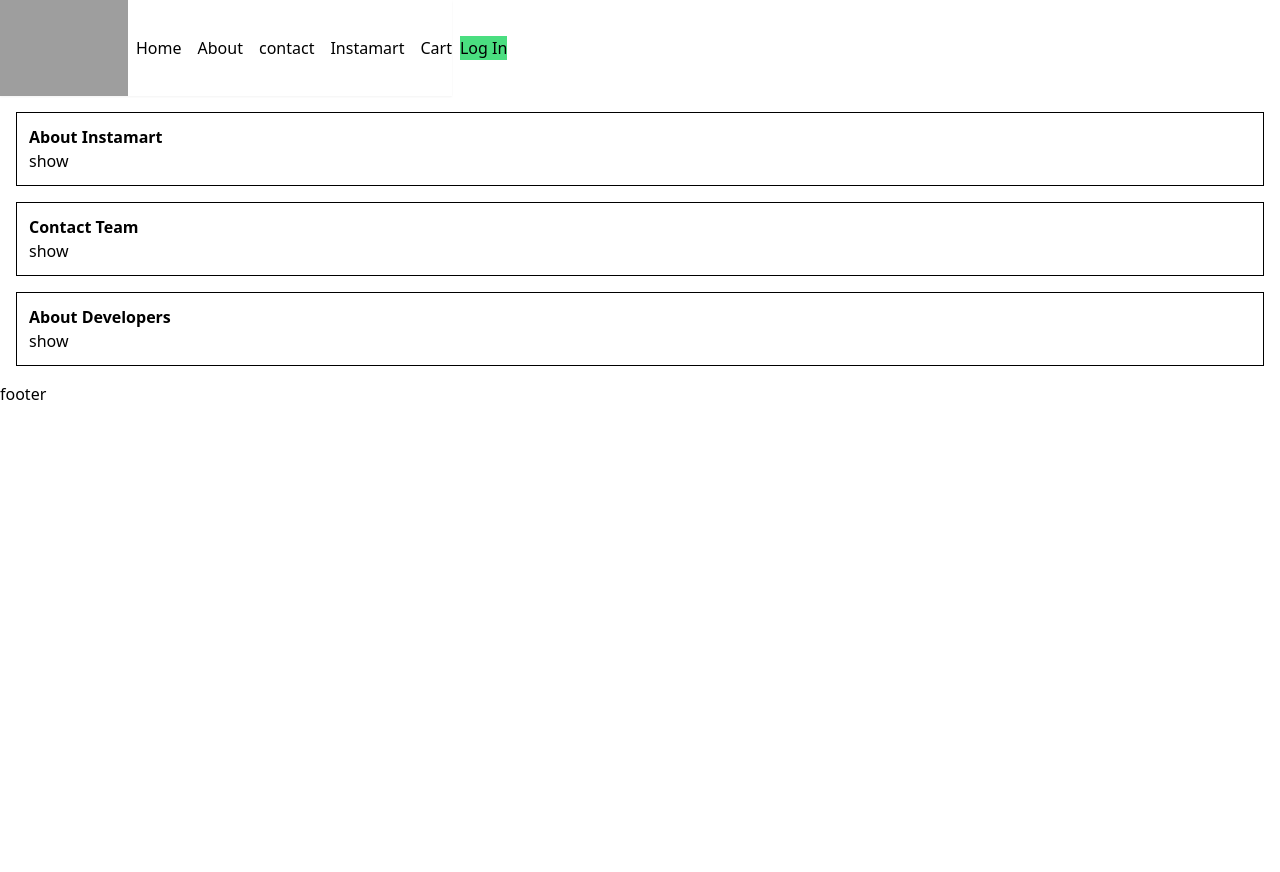
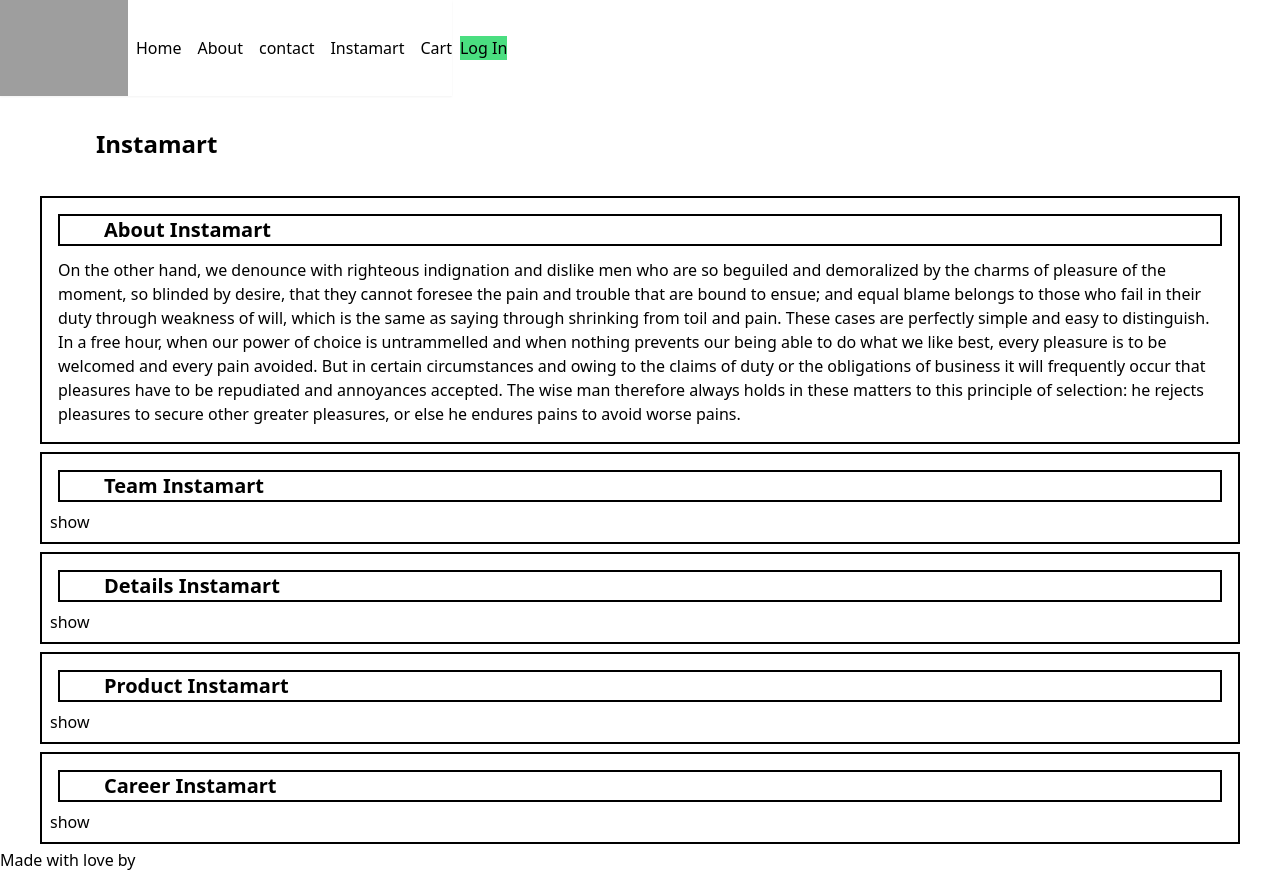
Before and after one commit to sachinkuma1/food-project-react, a React (Vite) app: page /Instamart in a window 1280 px wide. Before the commit the page ends 800 px from the top, so only its background shows below. Built offline with nearby package versions, Linux system fonts and the light colour scheme; grey boxes are pictures that could not be loaded.

Commit message:
collapsble accordian

```diff
--- a/src/Footer.js
+++ b/src/Footer.js
@@ -1,5 +1,9 @@
+
+
 const Footer=function (){
-    return   <h3>footer</h3>
+
+
+    return   <h3>Made with love by  </h3>
 
   }
 
--- a/src/Instamart.js
+++ b/src/Instamart.js
@@ -1,46 +1,101 @@
-import { useState } from "react"
+import { useState } from "react";
 
-const Accordian=({text})=>{
-    const [isvisible, setisvisible]=useState(false);
-    return (
+const Section = ({ title, discription, isVisible, setIsVisible }) => {
+  return (
+    <div className=" mx-10 m-1 p-2 border-2 border-black">
+      <h2 className=" text-xl border-2 font-semibold px-11 m-2 border-black">{title}</h2>
+      {
+        ( !isVisible)?<button onClick={setIsVisible}>show</button>:<p></p>
+      }
+      {isVisible && <p className=" m-1 p-1 ">{discription}</p>}
+    </div>
+  );
+};
 
-       <div >
-       { (!isvisible)?
-        <button onClick={()=>{
-            setisvisible(true)
-        }}>show</button>:
-        <button onClick={()=>{
-            setisvisible(false)
-        }}>hide</button>
-       }
+const Instamart = () => {
+  const [sectionConfig, setSectionConfig] = useState({
+    showAbout: true,
+    showTeam: false,
+    showDetails: false,
+    showProduct: false,
+    showCareer: false,
+  });
 
-         {(isvisible)&&<p className="bg-slate-50">{text}</p>}
-
-       </div>
-    )
-}
-
-
-
-
-const Instamart=()=>{
-    return (
-        <div>
-            <section  className="border border-black m-4 p-3">
-                <h1 className="font-bold">About Instamart </h1>
-                <Accordian text={"On the other hand, we denounce with righteous indignation and dislike men who are so beguiled and demoralized by the charms of pleasure of the moment, so blinded by desire, that they cannot foresee the pain and trouble that are bound to ensue; and equal blame belongs to those who fail in their duty through weakness of will, which is the same as saying through shrinking from toil and pain. These cases are perfectly simple and easy to distinguish. In a free hour, when our power of choice is untrammelled and when nothing prevents our being able to do what we like best, every pleasure is to be welcomed and every pain avoided. But in certain circumstances and owing to the claims of duty or the obligations of business it will frequently occur that pleasures have to be repudiated and annoyances accepted. The wise man therefore always holds in these matters to this principle of selection: he rejects pleasures to secure other greater pleasures, or else he endures pains to avoid worse pains."} />
-            </section>
-            <section  className="border border-black m-4 p-3">
-                <h1 className="font-bold">Contact Team </h1>
-                <Accordian text={"On the other hand, we denounce with righteous indignation and dislike men who are so beguiled and demoralized by the charms of pleasure of the moment, so blinded by desire, that they cannot foresee the pain and trouble that are bound to ensue; and equal blame belongs to those who fail in their duty through weakness of will, which is the same as saying through shrinking from toil and pain. These cases are perfectly simple and easy to distinguish. In a free hour, when our power of choice is untrammelled and when nothing prevents our being able to do what we like best, every pleasure is to be welcomed and every pain avoided. But in certain circumstances and owing to the claims of duty or the obligations of business it will frequently occur that pleasures have to be repudiated and annoyances accepted. The wise man therefore always holds in these matters to this principle of selection: he rejects pleasures to secure other greater pleasures, or else he endures pains to avoid worse pains."} />
-            </section>
-            <section  className="border border-black m-4 p-3">
-                <h1 className="font-bold">About Developers </h1>
-                <Accordian text={"On the other hand, we denounce with righteous indignation and dislike men who are so beguiled and demoralized by the charms of pleasure of the moment, so blinded by desire, that they cannot foresee the pain and trouble that are bound to ensue; and equal blame belongs to those who fail in their duty through weakness of will, which is the same as saying through shrinking from toil and pain. These cases are perfectly simple and easy to distinguish. In a free hour, when our power of choice is untrammelled and when nothing prevents our being able to do what we like best, every pleasure is to be welcomed and every pain avoided. But in certain circumstances and owing to the claims of duty or the obligations of business it will frequently occur that pleasures have to be repudiated and annoyances accepted. The wise man therefore always holds in these matters to this principle of selection: he rejects pleasures to secure other greater pleasures, or else he endures pains to avoid worse pains."} />
-            </section>
-        </div>
-
-    )
-}
+  return (
+    <div className=" flex flex-col ">
+      <h1 className=" m-8 px-16 text-2xl font-semibold">Instamart</h1>
+      <Section
+        title="About Instamart"
+        isVisible={sectionConfig.showAbout}
+        setIsVisible={() => {
+          setSectionConfig({
+            showAbout: true,
+            showTeam: false,
+            showDetails: false,
+            showProduct: false,
+            showCareer: false,
+          });
+        }}
+        discription="On the other hand, we denounce with righteous indignation and dislike men who are so beguiled and demoralized by the charms of pleasure of the moment, so blinded by desire, that they cannot foresee the pain and trouble that are bound to ensue; and equal blame belongs to those who fail in their duty through weakness of will, which is the same as saying through shrinking from toil and pain. These cases are perfectly simple and easy to distinguish. In a free hour, when our power of choice is untrammelled and when nothing prevents our being able to do what we like best, every pleasure is to be welcomed and every pain avoided. But in certain circumstances and owing to the claims of duty or the obligations of business it will frequently occur that pleasures have to be repudiated and annoyances accepted. The wise man therefore always holds in these matters to this principle of selection: he rejects pleasures to secure other greater pleasures, or else he endures pains to avoid worse pains."
+      />
+      <Section
+        title="Team Instamart"
+        isVisible={sectionConfig.showTeam}
+        setIsVisible={() => {
+          setSectionConfig({
+            showAbout: false,
+            showTeam: true,
+            showDetails: false,
+            showProduct: false,
+            showCareer: false,
+          });
+        }}
+        discription="On the other hand, we denounce with righteous indignation and dislike men who are so beguiled and demoralized by the charms of pleasure of the moment, so blinded by desire, that they cannot foresee the pain and trouble that are bound to ensue; and equal blame belongs to those who fail in their duty through weakness of will, which is the same as saying through shrinking from toil and pain. These cases are perfectly simple and easy to distinguish. In a free hour, when our power of choice is untrammelled and when nothing prevents our being able to do what we like best, every pleasure is to be welcomed and every pain avoided. But in certain circumstances and owing to the claims of duty or the obligations of business it will frequently occur that pleasures have to be repudiated and annoyances accepted. The wise man therefore always holds in these matters to this principle of selection: he rejects pleasures to secure other greater pleasures, or else he endures pains to avoid worse pains."
+      />
+      <Section
+        title="Details Instamart"
+        isVisible={sectionConfig.showDetails}
+        setIsVisible={() => {
+          setSectionConfig({
+            showAbout: false,
+            showTeam: false,
+            showDetails: true,
+            showProduct: false,
+            showCareer: false,
+          });
+        }}
+        discription="On the other hand, we denounce with righteous indignation and dislike men who are so beguiled and demoralized by the charms of pleasure of the moment, so blinded by desire, that they cannot foresee the pain and trouble that are bound to ensue; and equal blame belongs to those who fail in their duty through weakness of will, which is the same as saying through shrinking from toil and pain. These cases are perfectly simple and easy to distinguish. In a free hour, when our power of choice is untrammelled and when nothing prevents our being able to do what we like best, every pleasure is to be welcomed and every pain avoided. But in certain circumstances and owing to the claims of duty or the obligations of business it will frequently occur that pleasures have to be repudiated and annoyances accepted. The wise man therefore always holds in these matters to this principle of selection: he rejects pleasures to secure other greater pleasures, or else he endures pains to avoid worse pains."
+      />
+      <Section
+        title="Product Instamart"
+        isVisible={sectionConfig.showProduct}
+        setIsVisible={() => {
+          setSectionConfig({
+            showAbout: false,
+            showTeam: false,
+            showDetails: false,
+            showProduct: true,
+            showCareer: false,
+          });
+        }}
+        discription="On the other hand, we denounce with righteous indignation and dislike men who are so beguiled and demoralized by the charms of pleasure of the moment, so blinded by desire, that they cannot foresee the pain and trouble that are bound to ensue; and equal blame belongs to those who fail in their duty through weakness of will, which is the same as saying through shrinking from toil and pain. These cases are perfectly simple and easy to distinguish. In a free hour, when our power of choice is untrammelled and when nothing prevents our being able to do what we like best, every pleasure is to be welcomed and every pain avoided. But in certain circumstances and owing to the claims of duty or the obligations of business it will frequently occur that pleasures have to be repudiated and annoyances accepted. The wise man therefore always holds in these matters to this principle of selection: he rejects pleasures to secure other greater pleasures, or else he endures pains to avoid worse pains."
+      />
+      <Section
+        title="Career Instamart"
+        isVisible={sectionConfig.showCareer}
+        setIsVisible={() => {
+          setSectionConfig({
+            showAbout: false,
+            showTeam: false,
+            showDetails: false,
+            showProduct: false,
+            showCareer: true,
+          });
+        }}
+        discription="On the other hand, we denounce with righteous indignation and dislike men who are so beguiled and demoralized by the charms of pleasure of the moment, so blinded by desire, that they cannot foresee the pain and trouble that are bound to ensue; and equal blame belongs to those who fail in their duty through weakness of will, which is the same as saying through shrinking from toil and pain. These cases are perfectly simple and easy to distinguish. In a free hour, when our power of choice is untrammelled and when nothing prevents our being able to do what we like best, every pleasure is to be welcomed and every pain avoided. But in certain circumstances and owing to the claims of duty or the obligations of business it will frequently occur that pleasures have to be repudiated and annoyances accepted. The wise man therefore always holds in these matters to this principle of selection: he rejects pleasures to secure other greater pleasures, or else he endures pains to avoid worse pains."
+      />
+    </div>
+  );
+};
 
 export default Instamart;
```
Also changed, not shown: src/App.js (+5 -2 lines).
